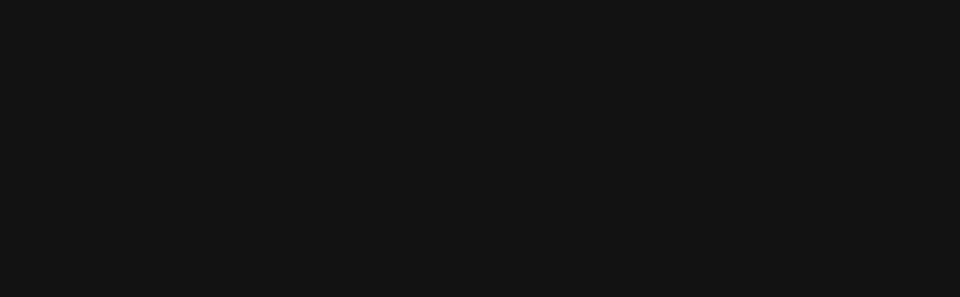
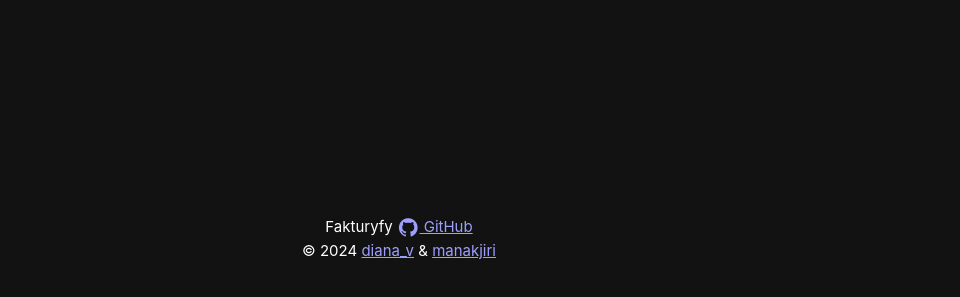
Before and after one commit to manakjiri/fakturyfy, a Vue app in the folder frontend/: page / in a window 1280 px wide. Shown: the part 519-816 px from the top of the page, without its empty margins (241-1201 px from the left). Built offline with nearby package versions, Linux system fonts and the light colour scheme; no server answers.

Commit message:
add footer

```diff
--- a/frontend/src/App.vue
+++ b/frontend/src/App.vue
@@ -4,12 +4,21 @@
 </script>
 
 <template>
-  <v-app>
-    <v-main class="elevation-2">
+  <v-app class="elevation-2">
+    <v-main >
       <v-container>
         <router-view></router-view>
       </v-container>
     </v-main>
+    <v-footer class="footer d-flex flex-column">
+      <v-row align="end" justify="center">
+        <v-col cols="auto">
+          Fakturyfy <a href="https://github.com/manakjiri/fakturyfy" target="_blank"><v-icon icon="mdi-github"></v-icon> GitHub </a>
+          <br>
+          &copy; 2024 <a href="https://github.com/xdxdhh" target="_blank">diana_v</a> & <a href="https://github.com/manakjiri" target="_blank">manakjiri</a>
+        </v-col>
+      </v-row>
+    </v-footer>
   </v-app>
 
 </template>
@@ -20,4 +29,10 @@
   /* padding: 0;
   margin: 0; */
 }
+
+.footer {
+  background-color: var(--color-background-soft);
+  text-align: center;
+  padding: 50px;
+}
 </style>
--- a/frontend/src/components/EntityForm.vue
+++ b/frontend/src/components/EntityForm.vue
@@ -111,10 +111,25 @@
             </v-col>
           </v-row>
           <v-row justify="space-between">
-            <v-col cols="auto"> </v-col>
+            <!-- <v-col>
+              <v-file-input
+                v-model="form_values.logo"
+                label="Logo"
+                accept="image/*"
+              ></v-file-input>
+            </v-col> -->
+            <v-col cols="auto"></v-col>
             <v-col cols="auto">
-              <v-btn v-if="entity_id" class="my-button mr-2" color="#965151" @click="deleteEntity">Smazat</v-btn>
-              <v-btn :disabled="!valid" class="my-button" @click="editEntity">Uložit</v-btn>
+              <v-btn
+                v-if="entity_id"
+                class="my-button mr-2"
+                color="#965151"
+                @click="deleteEntity"
+                >Smazat</v-btn
+              >
+              <v-btn :disabled="!valid" class="my-button" @click="editEntity"
+                >Uložit</v-btn
+              >
             </v-col>
           </v-row>
         </v-container>
@@ -151,12 +166,12 @@
   country: string;
   email: string;
   phone: string;
-  logo: string | null;
+  logo: any;
 }
 
 const form_values = ref<Entity>(createEmptyEntity());
 
-function createEmptyEntity(){
+function createEmptyEntity() {
   return {
     name: "",
     abbreviation: "",
@@ -173,7 +188,7 @@
     email: "",
     phone: "",
     logo: null,
-  }
+  };
 }
 
 //create form values as computed, empty if entity_id is null, else fetch the entity:
@@ -193,7 +208,6 @@
     const response = await Axios.post("entity/", req);
     console.log(response.data);
     return response.data;
-
   } catch (error) {
     console.error(error);
   }
@@ -208,6 +222,30 @@
   } catch (error) {
     console.error(error);
   }
+}
+
+async function readFile(file: any) {
+  return new Promise((resolve, reject) => {
+    const reader = new FileReader();
+    reader.onload = async () => {
+      try {
+        // Resolve the promise with the response value
+        /* resolve({
+          'image': reader.result,
+          'name': file.name
+        }); */
+        console.log("reader.result");
+        console.log(reader.result);
+        resolve(reader.result);
+      } catch (err) {
+        reject(err);
+      }
+    };
+    reader.onerror = (error) => {
+      reject(error);
+    };
+    reader.readAsDataURL(file);
+  });
 }
 
 async function updateEntity() {
@@ -240,7 +278,6 @@
   emit("updated");
   emit("close");
 }
-
 </script>
 
 <style scoped>
```
